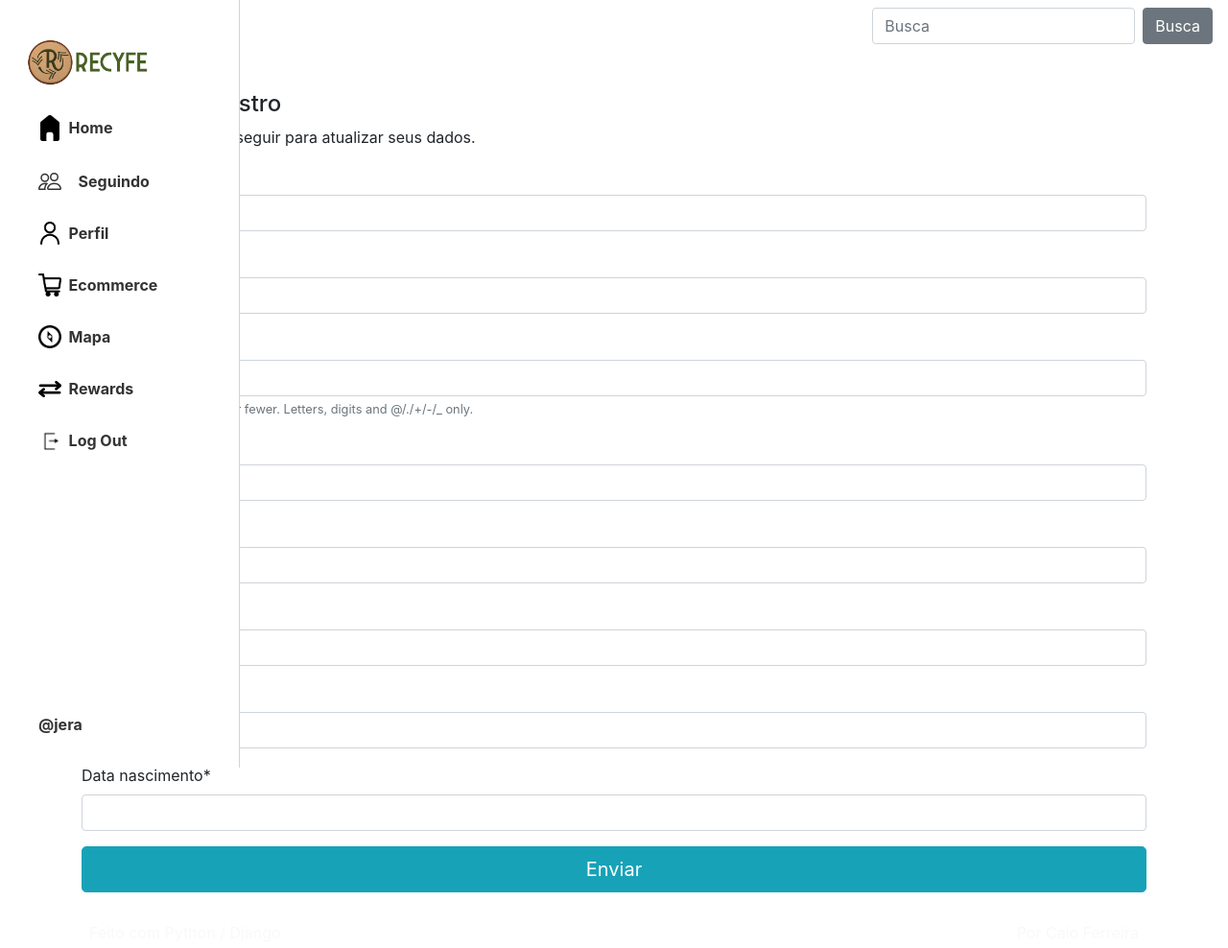
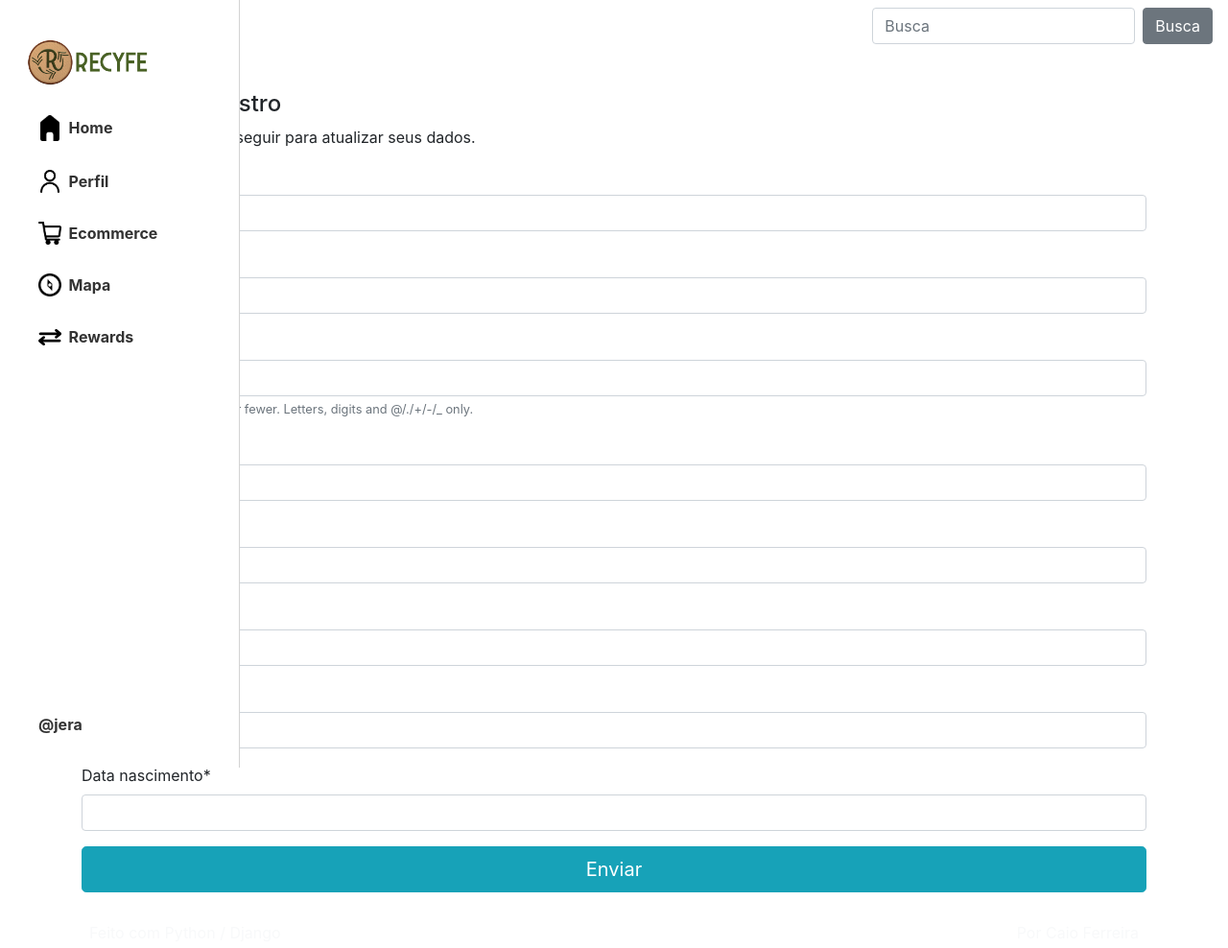
Before and after one commit to guilhermemouraovc/Recyfe-Dev, a Django app: page /loja/perfil/ in a window 1280 px wide. Shown: the whole page at 96% size. Run offline with Django 3.2, Linux system fonts and the light colour scheme; a user stored in the database is signed in; data that the repository does not hold is empty; some libraries are stand-ins or nearby versions.

Commit message:
mudancas layout

```diff
--- a/ecommerce/templates/parciais/_nav.html
+++ b/ecommerce/templates/parciais/_nav.html
@@ -176,16 +176,6 @@
                     </a>
                     </li>
                 {% if user.is_authenticated %}
-                                    <li class="nav-item" id="following">
-                                        <a href="{% url 'following' %}" class="nav-link">
-                                            <div>
-                                                <svg width="1.5em" height="1.5em" viewBox="0 0 16 16" class="bi bi-people" fill="currentColor" xmlns="http://www.w3.org/2000/svg">
-                                                    <path fill-rule="evenodd" d="M15 14s1 0 1-1-1-4-5-4-5 3-5 4 1 1 1 1h8zm-7.995-.944v-.002.002zM7.022 13h7.956a.274.274 0 0 0 .014-.002l.008-.002c-.002-.264-.167-1.03-.76-1.72C13.688 10.629 12.718 10 11 10c-1.717 0-2.687.63-3.24 1.276-.593.69-.759 1.457-.76 1.72a1.05 1.05 0 0 0 .022.004zm7.973.056v-.002.002zM11 7a2 2 0 1 0 0-4 2 2 0 0 0 0 4zm3-2a3 3 0 1 1-6 0 3 3 0 0 1 6 0zM6.936 9.28a5.88 5.88 0 0 0-1.23-.247A7.35 7.35 0 0 0 5 9c-4 0-5 3-5 4 0 .667.333 1 1 1h4.216A2.238 2.238 0 0 1 5 13c0-1.01.377-2.042 1.09-2.904.243-.294.526-.569.846-.816zM4.92 10c-1.668.02-2.615.64-3.16 1.276C1.163 11.97 1 12.739 1 13h3c0-1.045.323-2.086.92-3zM1.5 5.5a3 3 0 1 1 6 0 3 3 0 0 1-6 0zm3-2a2 2 0 1 0 0 4 2 2 0 0 0 0-4z"/>
-                                                </svg>
-                                                &nbsp;&nbsp;Seguindo
-                                            </div>
-                                        </a>
-                                    </li>
                                     <li class="nav-item" id="profile">
                                         <a href="{% url 'profile' user.username %}" class="nav-link">
                                             <div>
@@ -216,17 +206,6 @@
                                                 <div>
                                                     <img src="/media/troca.png" alt="People Icon" width="24px" />
                                                     &nbsp;&nbsp;Rewards
-                                                </div>
-
-                                            </div>
-                                        </a>
-                                    </li>
-                                    <li class="nav-item" id="logout">
-                                        <a href="{% url 'logout' %}" class="nav-link">
-                                            <div>
-                                                <div>
-                                                    <img src="/media/logout.png" alt="People Icon" width="24px" />
-                                                    &nbsp;&nbsp;Log Out
                                                 </div>
 
                                             </div>
--- a/network/templates/network/layout.html
+++ b/network/templates/network/layout.html
@@ -314,7 +314,7 @@
                                         </a>
                                     </li>
                                     <li class="nav-item" id="following">
-                                        <a href="{% url 'following' %}" class="nav-link">
+                                        <a href="{% url 'saved' %}" class="nav-link">
                                             <div>
                                                 <img src="/media/favoritos.png" alt="People Icon" width="24px" />
                                                 &nbsp;&nbsp;Favoritos
```
Also changed, not shown: db.sqlite3.
